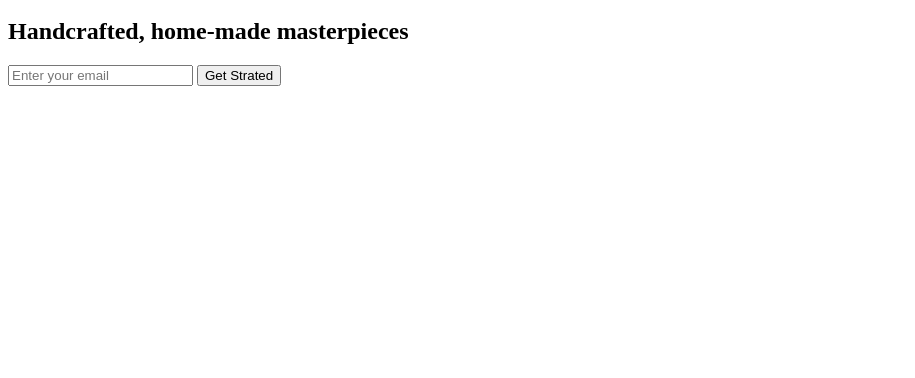
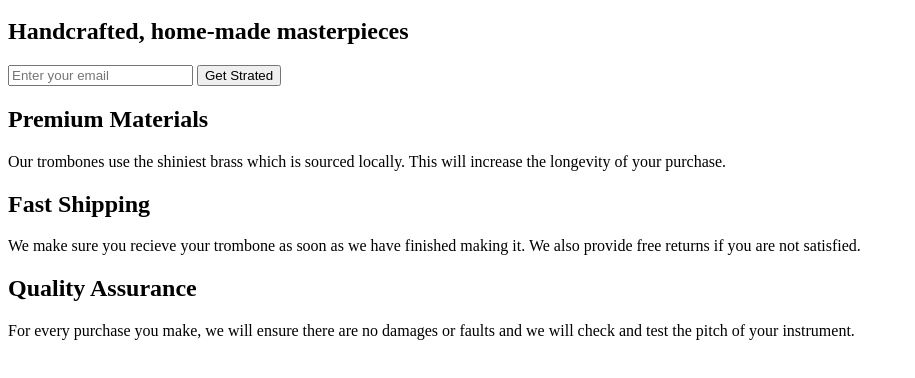
Before and after one commit to hadihaidari/Productlandingpage, a plain HTML site: page index.html in a window 1280 px wide. Shown: the part 132-510 px from the top of the page, without its empty margins (0-915 px from the left). Drawn offline with Linux system fonts and the light colour scheme.

Commit message:
Descriptios added to html

```diff
--- a/index.html
+++ b/index.html
@@ -16,10 +16,34 @@
       </nav>
     </header>
     <form id="form">
-        <h2>Handcrafted, home-made masterpieces</h2>
-        <input type="email" id="email" placeholder="Enter your email">
-        <input type="submit" value="Get Strated" id="submit">
+      <h2>Handcrafted, home-made masterpieces</h2>
+      <input type="email" id="email" placeholder="Enter your email" />
+      <input type="submit" value="Get Strated" id="submit" />
+    </form>
 
-    </form>
+    <div class="container">
+      <div class="container-element">
+        <h2 class="container-element-header">Premium Materials</h2>
+        <p>
+          Our trombones use the shiniest brass which is sourced locally. This
+          will increase the longevity of your purchase.
+        </p>
+      </div>
+      <div class="container-element">
+        <h2 class="container-element-header">Fast Shipping</h2>
+        <p>
+          We make sure you recieve your trombone as soon as we have finished
+          making it. We also provide free returns if you are not satisfied.
+        </p>
+      </div>
+      <div class="container-element">
+        <h2 class="container-element-header">Quality Assurance</h2>
+        <p>
+          For every purchase you make, we will ensure there are no damages or
+          faults and we will check and test the pitch of your instrument.
+        </p>
+      </div>
+    </div>
+    <!-- end container -->
   </body>
 </html>
```
